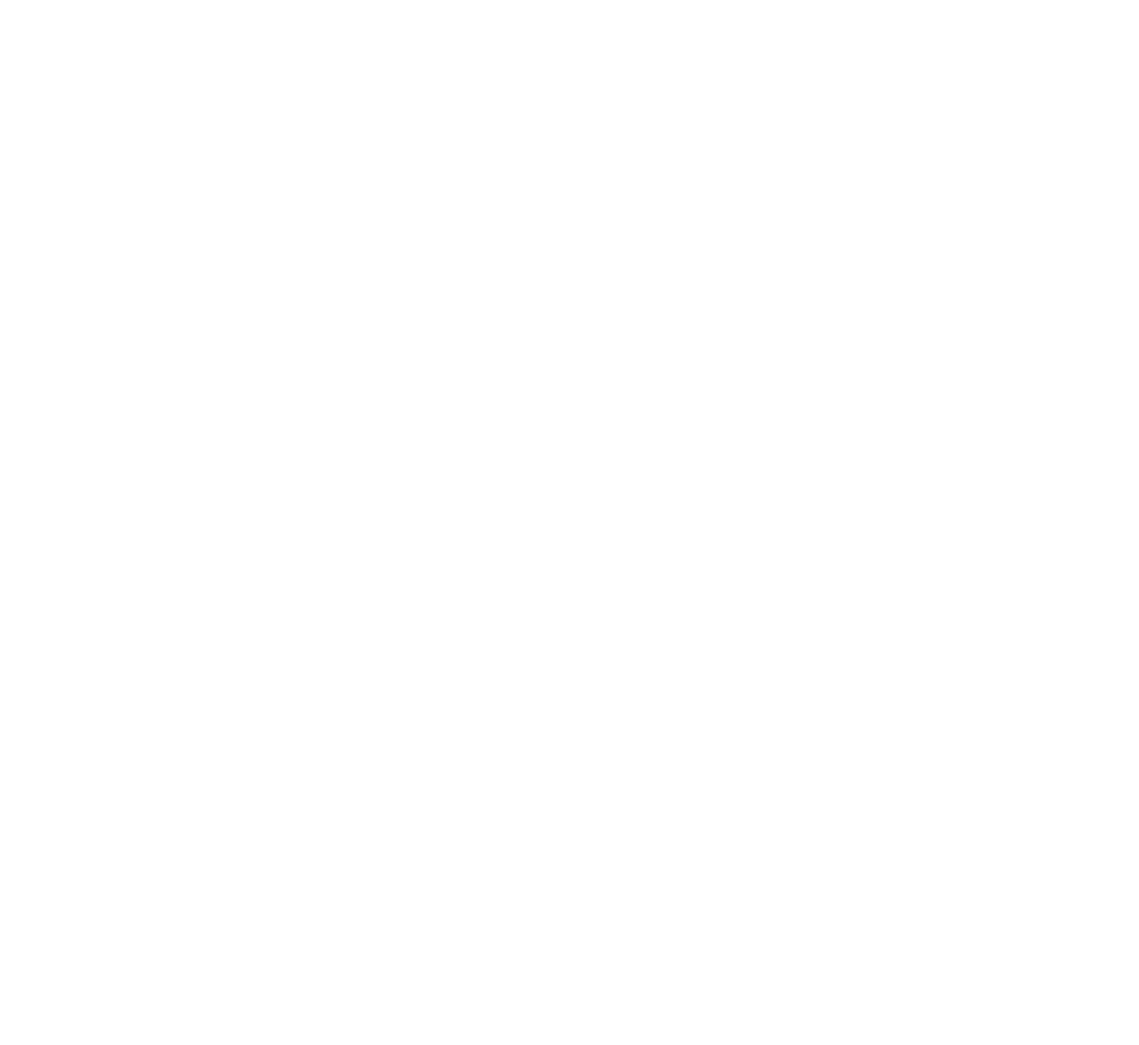
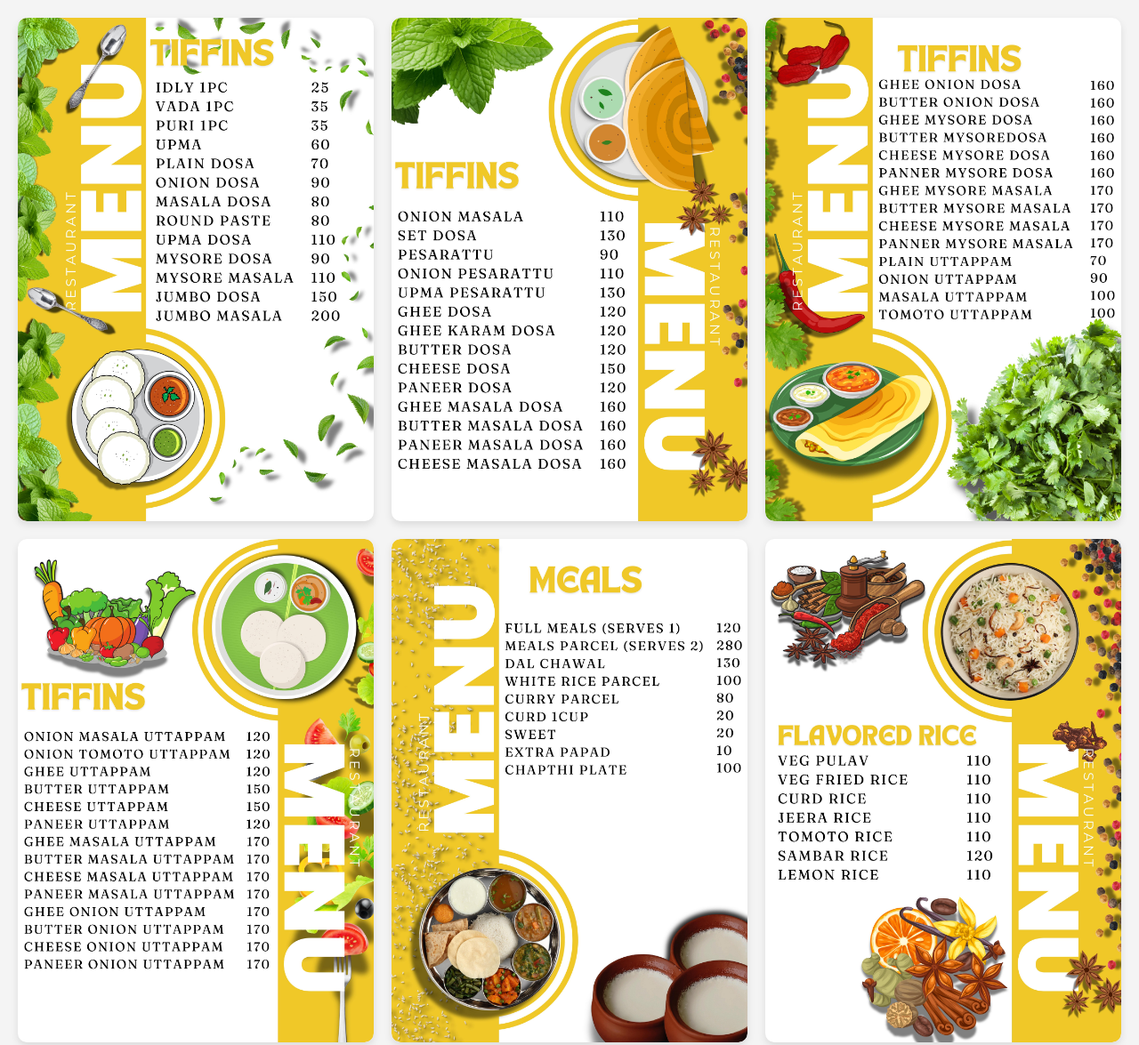
Before and after one commit to NFCT-tap/gchinnarao, a plain HTML site: page index.html in a window 1280 px wide. Shown: the top 1175 px of the page at 89% size. Before the commit the page ends 800 px from the top, so only its background shows below. Drawn offline with Linux system fonts and the light colour scheme.

Commit message:
Update index.html

```diff
--- a/index.html
+++ b/index.html
@@ -3,8 +3,63 @@
 <head>
     <meta charset="UTF-8">
     <meta name="viewport" content="width=device-width, initial-scale=1.0">
-    <title></title>
+    <title>Hotel Menu</title>
+    <style>
+        body {
+            font-family: Arial, sans-serif;
+            margin: 0;
+            padding: 0;
+            background-color: #f4f4f4;
+        }
+        .container {
+            display: flex;
+            flex-wrap: wrap;
+            justify-content: center;
+            padding: 10px;
+        }
+        .menu-page {
+            width: 100%;
+            max-width: 400px;
+            margin: 10px;
+            box-shadow: 0 4px 8px rgba(0,0,0,0.1);
+            border-radius: 10px;
+            overflow: hidden;
+        }
+        .menu-page img {
+            width: 100%;
+            height: auto;
+            display: block;
+            border-radius: 10px;
+        }
+    </style>
 </head>
 <body>
+    <div class="container">
+        <!-- Repeat this block for each image -->
+        <div class="menu-page">
+            <img src="assets/c1.jpg" alt="Menu Page 1">
+        </div>
+        <div class="menu-page">
+            <img src="assets/c2.jpg" alt="Menu Page 2">
+        </div>
+	<div class="menu-page">
+            <img src="assets/c3.jpg" alt="Menu Page 2">
+        </div>
+	<div class="menu-page">
+            <img src="assets/c4.jpg" alt="Menu Page 2">
+        </div>
+	<div class="menu-page">
+            <img src="assets/c5.jpg" alt="Menu Page 2">
+        </div>
+	<div class="menu-page">
+            <img src="assets/c6.jpg" alt="Menu Page 2">
+        </div>
+	<div class="menu-page">
+            <img src="assets/c7.jpg" alt="Menu Page 2">
+        </div>
+	<div class="menu-page">
+            <img src="assets/c8.jpg" alt="Menu Page 2">
+        </div>
+    </div>
 </body>
 </html>
```
